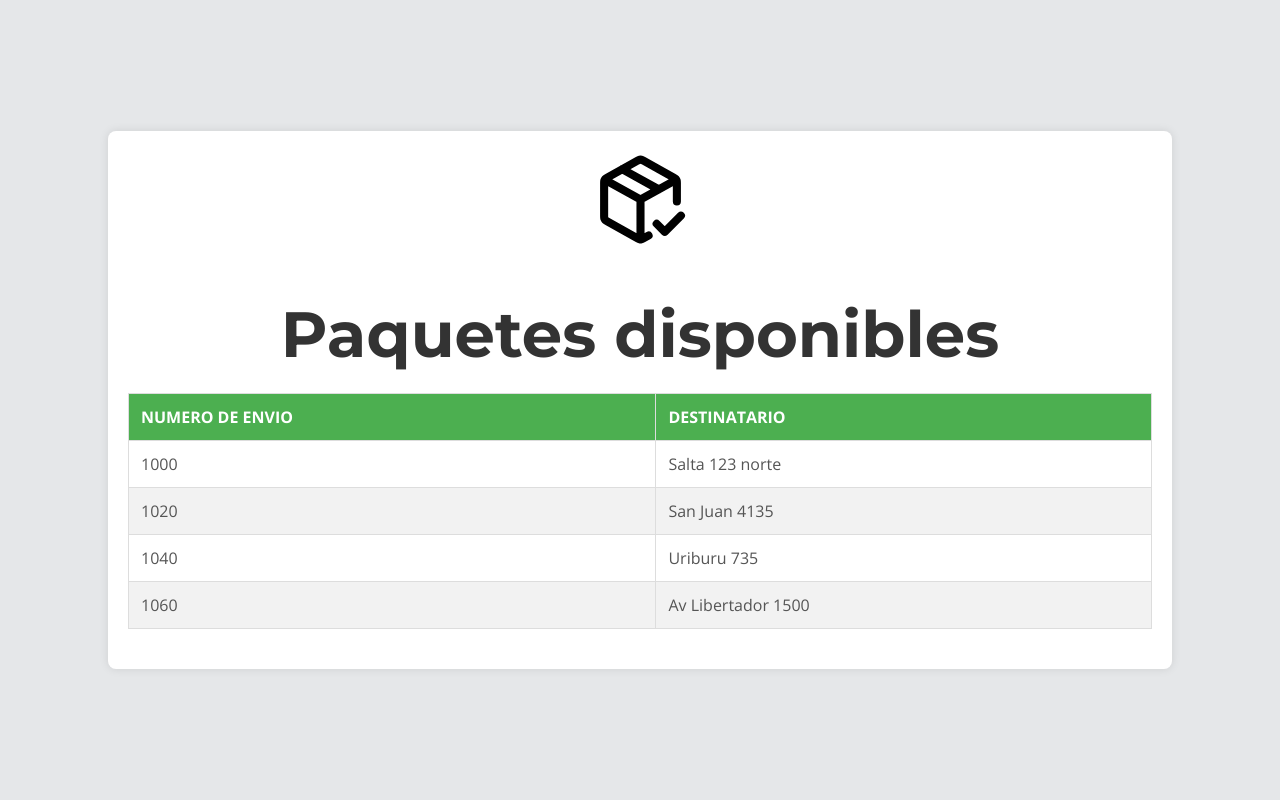
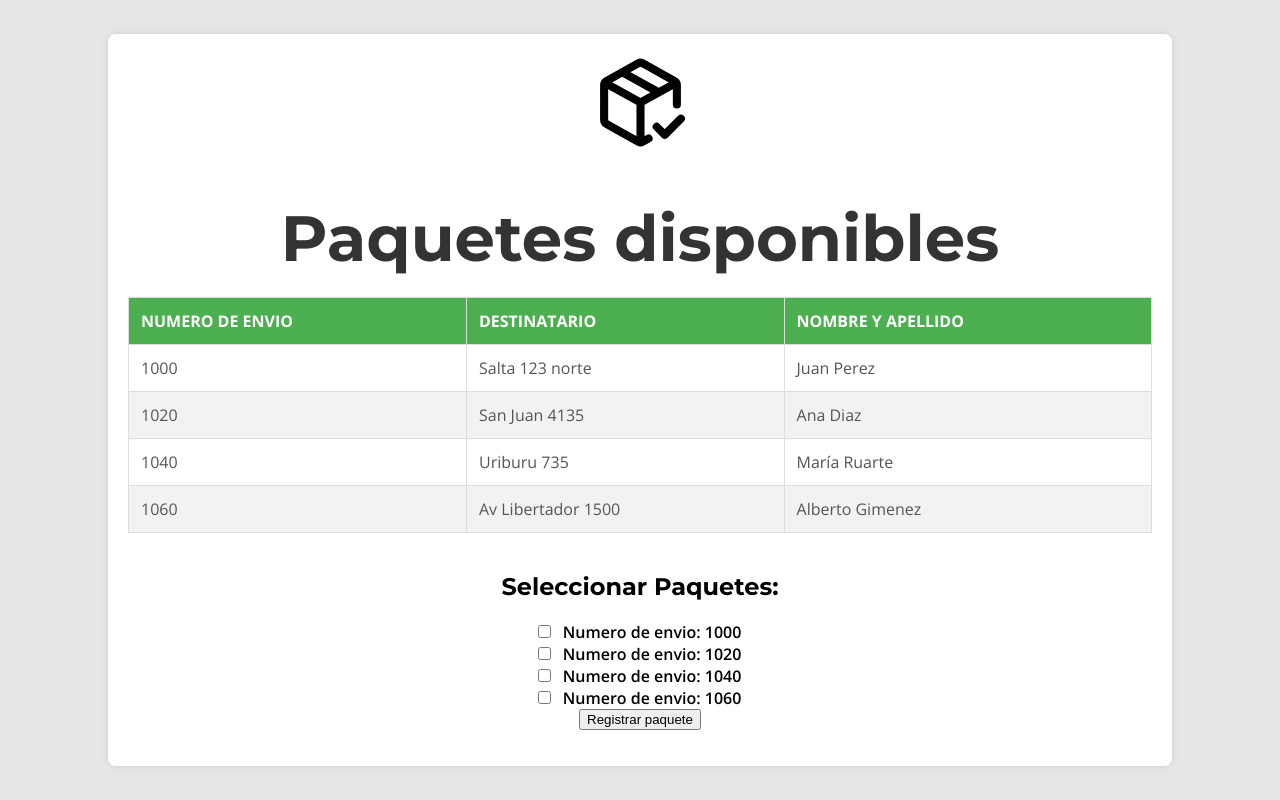
Before and after one commit to 09021998f/app-flask, a Flask app: template templates/lista_paquetes.html in a window 1280 px wide. Run offline with Flask 3, Linux system fonts and the light colour scheme; the template is opened without the code that fills it: values that come from a table or form of the project are taken from there, others are empty.

Commit message:
Funcionalidad 3 terminada

```diff
--- a/app.py
+++ b/app.py
@@ -1,8 +1,7 @@
 from flask import Flask, request, render_template
 from datetime import datetime
-from flask import Flask, request, render_template
 from flask_sqlalchemy import SQLAlchemy
-from werkzeug.security import generate_password_hash, check_password_hash
+
 
 app = Flask(__name__)
 app.config.from_pyfile('config.py')
@@ -38,7 +37,7 @@ def registrar_paquete(sucursal):
 
                 db.session.add(nuevo_paquete)
                 db.session.commit()
-                return render_template('registrar_paquete.html', sucursal= Sucursal.query.filter_by(id=id_sucursal).first(), msg = 'Registo Exitoso!')
+                return render_template('registrar_paquete.html', sucursal= Sucursal.query.filter_by(id=id_sucursal).first(), msg = 'Registro Exitoso!')
             except Exception as e:
                 print(str(e))
                 msg = f'Hubo un error al registrar el paquete'
@@ -47,17 +46,40 @@ def registrar_paquete(sucursal):
         id_sucursal = sucursal
         return render_template('registrar_paquete.html', sucursal= Sucursal.query.filter_by(id=id_sucursal).first())
 
-@app.route('/solicitar_transporte/<int:sucursal>', methods = ['GET', 'POST'])
+@app.route('/solicitar_transporte/<int:sucursal>', methods=['GET', 'POST'])
 def solicitar_transporte(sucursal):
     if request.method == 'POST':
         sucursal_destino = request.form.get('sucursal')
         paquetes_obt = Paquete.query.filter_by(idsucursal = sucursal).all()
-        print(paquetes_obt)
         if paquetes_obt == []:
             return render_template('solicitar_transporte.html', sucursales = Sucursal.query.all(), msg = 'No hay paquetes en esta sucursal disponibles')
-        return render_template('lista_paquetes.html', paquetes = paquetes_obt )
+        return render_template('lista_paquetes.html', paquetes = paquetes_obt, sucursal = sucursal_destino)
     else:
-        return render_template('solicitar_transporte.html', sucursales = Sucursal.query.all()  )
+        return render_template('solicitar_transporte.html', sucursales=Sucursal.query.all())
+
+
+@app.route('/registrar_transporte', methods = ['GET', 'POST'])
+def registrar_transporte():
+    try:
+        paquetes_obt = request.form.getlist('paquetes[]')
+        sucursal_destino = request.form.get('sucId')
+        print(sucursal_destino)
+        ultimo_transporte = Transporte.query.order_by(Transporte.id.desc()).first()
+        nuevo_nro_transporte = ultimo_transporte.numerotransporte + 1
+        nuevo_transporte = Transporte(numerotransporte = nuevo_nro_transporte, fechahorasalida = datetime.now(), idsucursal = sucursal_destino)
+        db.session.add(nuevo_transporte)
+        db.session.commit()
+        for paq in paquetes_obt:
+            ultimo = Transporte.query.order_by(Transporte.id.desc()).first()
+            paquete = Paquete.query.filter_by(id = paq).first()
+
+            paquete.idtransporte = ultimo.id
+            db.session.commit()
+        return render_template('mensage.html', msg = 'Registro Exitoso!')
+    except Exception as e:
+        print(str(e))
+        msg = f'Hubo un error al registrar el transporte'
+        return render_template('lista_paquetes.html', paquetes = paquetes_obt, msg = msg)
 
 
 if __name__ == '__main__':
--- a/creador.html
+++ b/creador.html
@@ -1 +1,2 @@
-<a href="">Inicio</a>
+<h1>Paquetes</h1>
+<p></p>
--- a/templates/home_despachante.html
+++ b/templates/home_despachante.html
@@ -12,7 +12,9 @@
                 <li><svg width="64px" height="64px" viewBox="-32 -32 96.00 96.00" xmlns="http://www.w3.org/2000/svg" fill="#000000"><g id="SVGRepo_bgCarrier" stroke-width="0"></g><g id="SVGRepo_tracerCarrier" stroke-linecap="round" stroke-linejoin="round"></g><g id="SVGRepo_iconCarrier"> <title></title> <g data-name="06-Arrow-direction-pointer" id="_06-Arrow-direction-pointer"> <polyline points="6 31 26 16 6 1" style="fill:none;stroke:#000000;stroke-linecap:round;stroke-linejoin:round;stroke-width:2px"></polyline> </g> </g></svg>
                     <a href=" {{url_for('registrar_paquete', sucursal=sucursal.id) }} ">Registrar paquete</a></li>
                 <li><svg width="64px" height="64px" viewBox="-32 -32 96.00 96.00" xmlns="http://www.w3.org/2000/svg" fill="#000000"><g id="SVGRepo_bgCarrier" stroke-width="0"></g><g id="SVGRepo_tracerCarrier" stroke-linecap="round" stroke-linejoin="round"></g><g id="SVGRepo_iconCarrier"> <title></title> <g data-name="06-Arrow-direction-pointer" id="_06-Arrow-direction-pointer"> <polyline points="6 31 26 16 6 1" style="fill:none;stroke:#000000;stroke-linecap:round;stroke-linejoin:round;stroke-width:2px"></polyline> </g> </g></svg>
-                    <a href="{{url_for('solicitar_transporte', sucursal=sucursal.id) }}">Solicitar Transporte</a></li>
+                    <a href="{{url_for('solicitar_transporte', sucursal=sucursal.id) }}">Salida de Transporte</a></li>
+                <li><svg width="64px" height="64px" viewBox="-32 -32 96.00 96.00" xmlns="http://www.w3.org/2000/svg" fill="#000000"><g id="SVGRepo_bgCarrier" stroke-width="0"></g><g id="SVGRepo_tracerCarrier" stroke-linecap="round" stroke-linejoin="round"></g><g id="SVGRepo_iconCarrier"> <title></title> <g data-name="06-Arrow-direction-pointer" id="_06-Arrow-direction-pointer"> <polyline points="6 31 26 16 6 1" style="fill:none;stroke:#000000;stroke-linecap:round;stroke-linejoin:round;stroke-width:2px"></polyline> </g> </g></svg>
+                    <a href="{{url_for('solicitar_transporte', sucursal=sucursal.id) }}">Llegada de transporte</a></li>
             </ul>
     </div>
 {%endblock%}
--- a/templates/lista_paquetes.html
+++ b/templates/lista_paquetes.html
@@ -10,17 +10,35 @@
             <tr>
                 <th>Numero de envio</th>
                 <th>Destinatario</th>
+                <th>Nombre y Apellido</th>
             </tr>
         </thead>
         <tbody>
             {% for paquete in paquetes %}
+            {%if paquete.entregado == 0 and paquete.idrepartidor == 0%}
             <tr>
                 <td>{{ paquete.numeroenvio }}</td>
                 <td>{{ paquete.dirdestinatario }}</td>
+                <td>{{ paquete.nomdestinatario }}</td>
             </tr>
+            {%endif%}
             {% endfor %}
         </tbody>
     </table>
+
+    <form action="{{url_for('registrar_transporte')}}" method="post">
+        <h2>Seleccionar Paquetes:</h2>
+        {% for paquete in paquetes %}
+            <div>
+                <input type="checkbox" id="paquete{{ paquete.id }}" name="paquetes[]" value="{{ paquete.id }}">
+                <label for="paquete{{ paquete.id }}">Numero de envio: {{ paquete.numeroenvio }}</label>
+            </div>
+        {% endfor %}
+        <input id="sucId" name="sucId" type="hidden" value="{{sucursal}}">
+        <button type="submit">Registrar paquete</button>
+    </form>
+    <p> {{msg}} </p>
+
 </div>
 
 {%endblock%}
--- /dev/null
+++ b/templates/mensage.html
@@ -0,0 +1,6 @@
+
+{% extends "base.html" %}
+{%block title%}Paquetes{%endblock%}
+{%block content%}
+<h3> {{msg}} </h3>
+{%endblock%}
```
Also changed, not shown: instance/datos.sqlite3.
